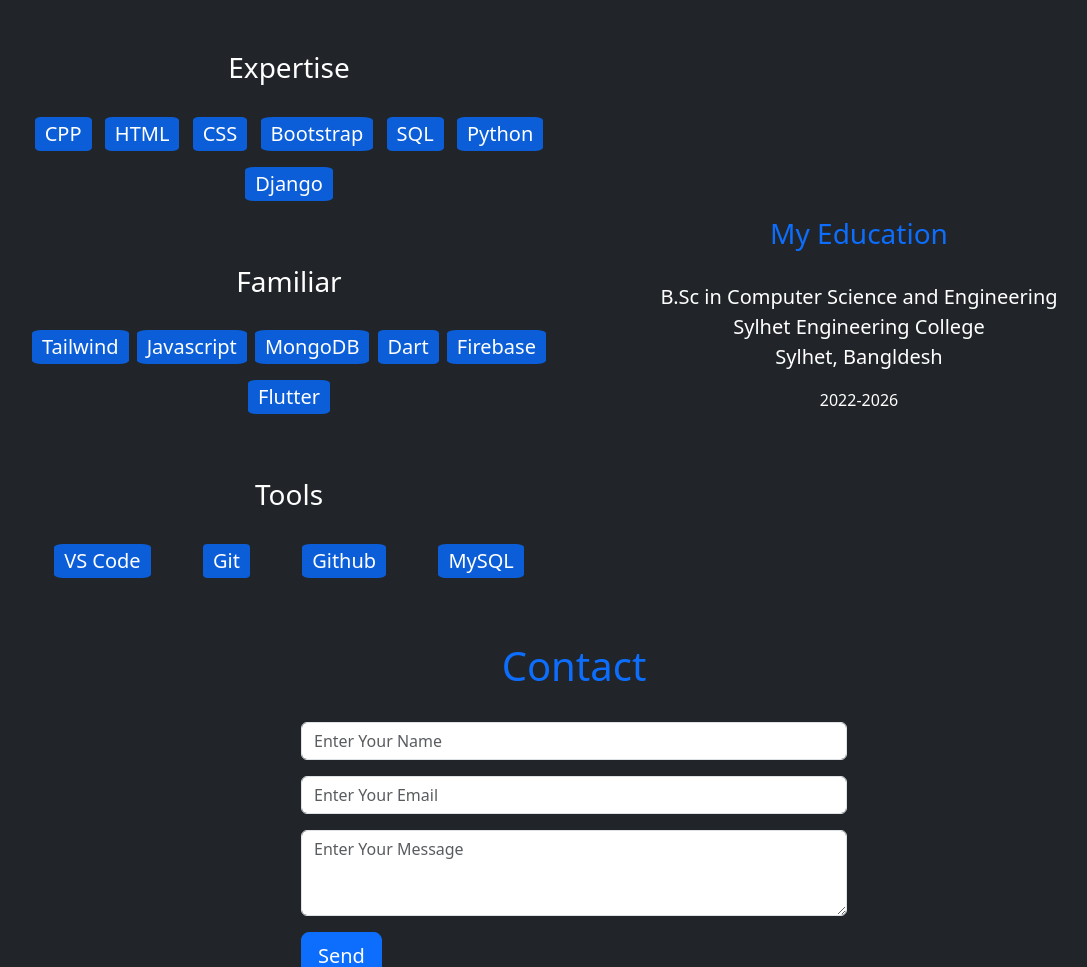
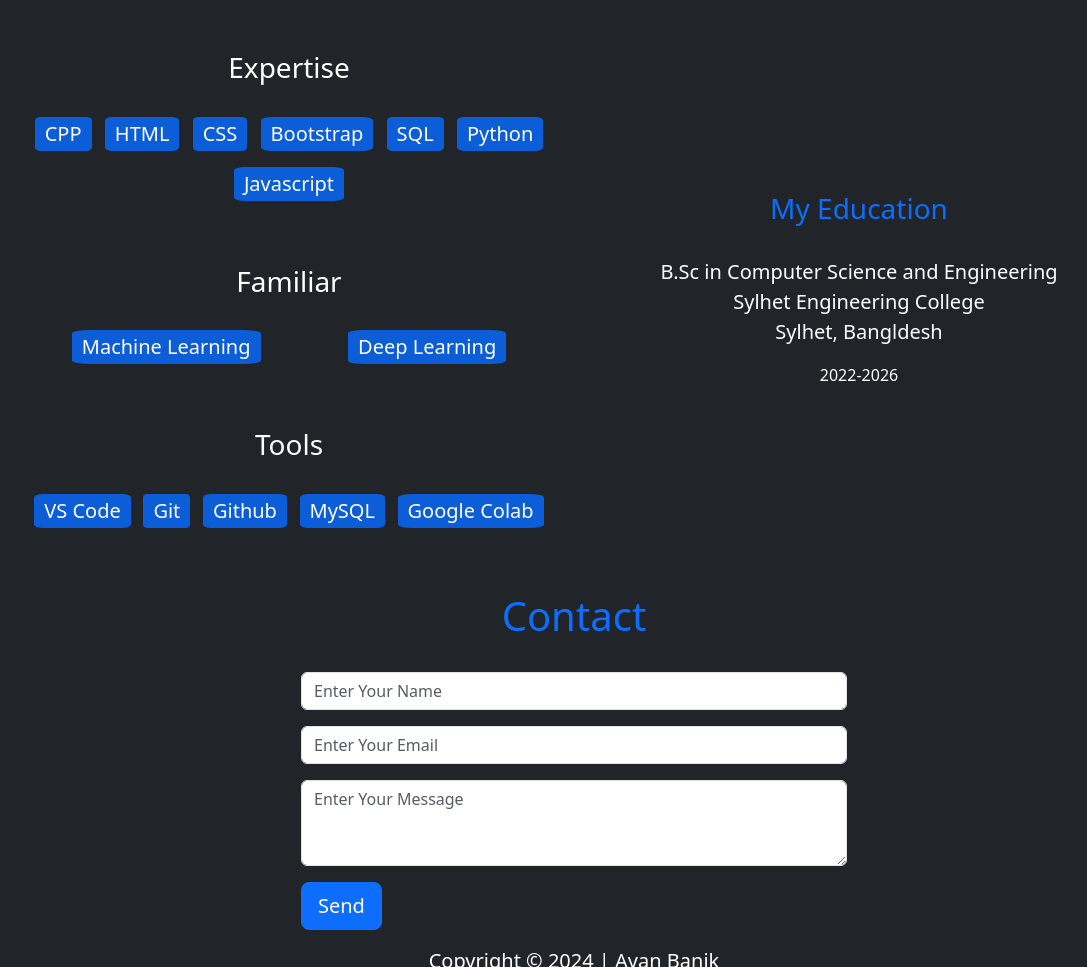
Before and after one commit to ayanbanik2310/ayann_portfolio, a plain HTML site: page index.html in a window 1280 px wide. Shown: the part 1153-2120 px from the top of the page, without its empty margins (66-1153 px from the left). Drawn offline with nearby package versions, Linux system fonts and the light colour scheme.

Commit message:
Update index.html

```diff
--- a/index.html
+++ b/index.html
@@ -87,7 +87,7 @@
                             <a href="https://github.com/ayanbanik2310/" target="_blank"><i class="bi bi-github text-primary"></i></a>
                             <a href="https://www.facebook.com/ayanbanik28/" target="_blank"><i class="bi bi-facebook text-primary"></i></a>
                             <a href="https://www.linkedin.com/in/ayan-banik-b840352b0/" target="_blank"><i class="bi bi-linkedin text-primary"></i></a>
-                            <a href="./ayan_cv.pdf" download="">
+                            <a href="./Ayan-Banik-Resume.pdf" download="">
                                 <button class="btn btn-primary" type="submit" target="">
                                     Resume <i class="bi bi-download"></i>
                                 </button>
@@ -210,17 +210,13 @@
                         <p class="skills lead">Bootstrap</p>
                         <p class="skills lead">SQL</p>
                         <p class="skills lead">Python</p>
-                        <p class="skills lead">Django</p>
+                        <p class="skills lead">Javascript</p>
                     </div>
 
                     <h3 class="h3 text-center text-white pt-5 pb-4">Familiar</h3>
                     <div class="container d-flex flex-wrap justify-content-around">
-                        <p class="skills lead">Tailwind</p>
-                        <p class="skills lead">Javascript</p>
-                        <p class="skills lead">MongoDB</p>
-                        <p class="skills lead">Dart</p>
-                        <p class="skills lead">Firebase</p>
-                        <p class="skills lead">Flutter</p>
+                        <p class="skills lead">Machine Learning</p>
+                        <p class="skills lead">Deep Learning</p>
                     </div>
 
                     <h3 class="h3 text-center text-white pt-5 pb-4">Tools</h3>
@@ -229,6 +225,7 @@
                         <p class="skills lead">Git</p>
                         <p class="skills lead">Github</p>
                         <p class="skills lead">MySQL</p>
+                        <p class="skills lead">Google Colab</p>
                     </div>
                 </div>
 
```
